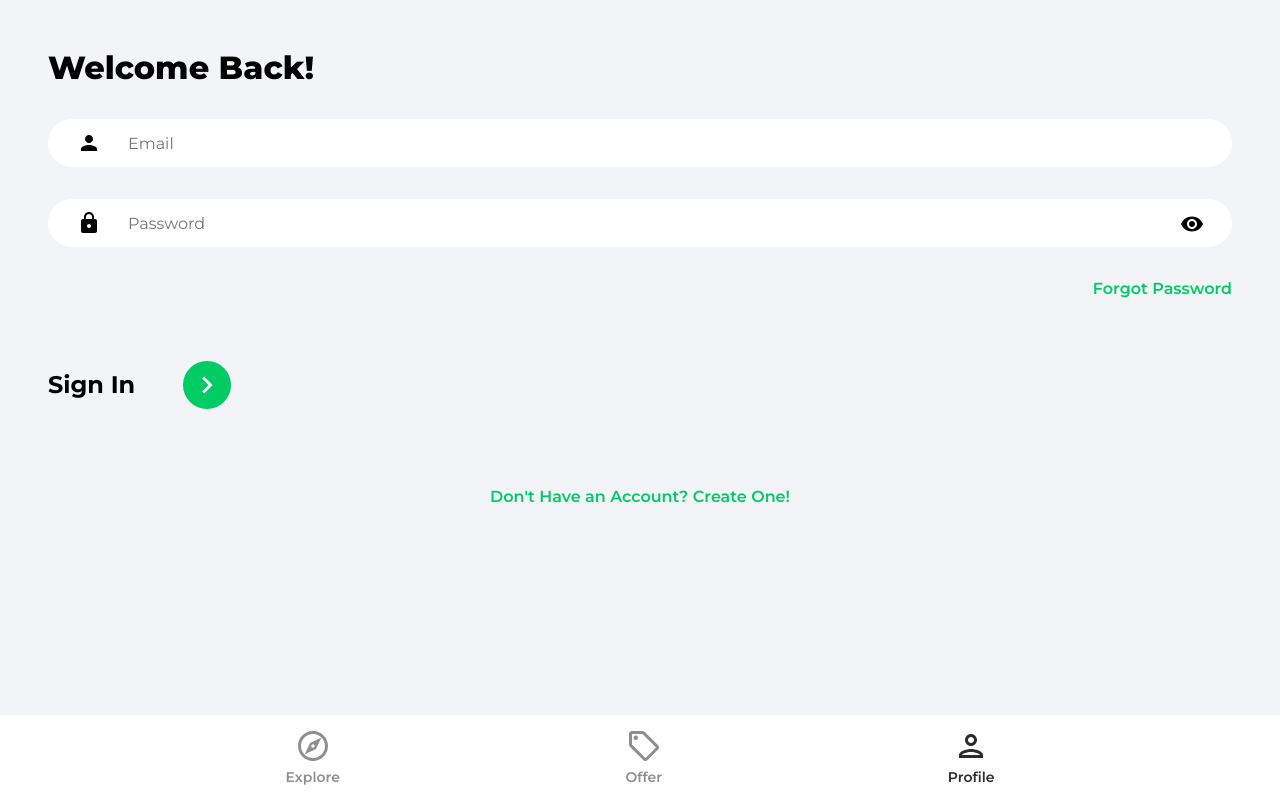
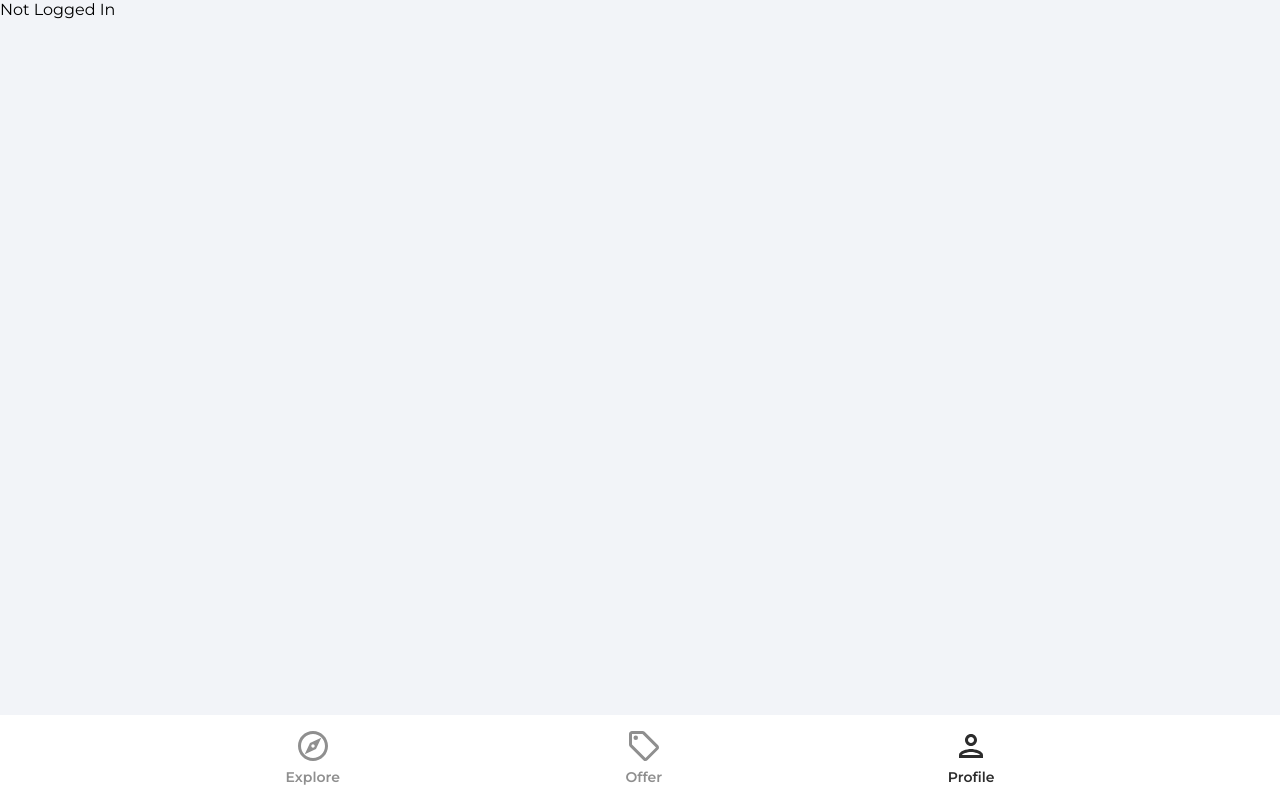
Before and after one commit to mhughes2011/house-marketplace, a React (Create React App) app: page /profile in a window 1280 px wide. Built offline with nearby package versions, Linux system fonts and the light colour scheme.

Commit message:
implemented sign in authentication and started profile layout

```diff
--- a/src/App.js
+++ b/src/App.js
@@ -15,7 +15,7 @@
         <Routes>
           <Route path='/' element={<Explore />} />
           <Route path='/offers' element={<Offers />} />
-          <Route path='/profile' element={<SignIn />} />
+          <Route path='/profile' element={<Profile />} />
           <Route path='/sign-in' element={<SignIn />} />
           <Route path='/sign-up' element={<SignUp />} />
           <Route path='/forgot-password' element={<ForgotPassword />} />
--- a/src/pages/Profile.jsx
+++ b/src/pages/Profile.jsx
@@ -1,11 +1,17 @@
-import React from 'react'
+import React, {useEffect, useState} from 'react'
+
+import {getAuth} from 'firebase/auth'
 
 function Profile() {
-  return (
-    <div>
-      <h1>Profile</h1>
-    </div>
-  )
+  const [user, setUser] = useState()
+
+  const auth = getAuth()
+
+  useEffect(() => {
+    setUser(auth.currentUser)
+  },[])
+
+  return user ? <h1>{user.displayName}</h1> : 'Not Logged In'
 }
 
 export default Profile
--- a/src/pages/SignIn.jsx
+++ b/src/pages/SignIn.jsx
@@ -2,6 +2,8 @@
 import {Link, useNavigate} from 'react-router-dom'
 import {ReactComponent as ArrowRightIcon} from '../assets/svg/keyboardArrowRightIcon.svg'
 import visibilityIcon from '../assets/svg/visibilityIcon.svg'
+
+import {getAuth, signInWithEmailAndPassword} from 'firebase/auth'
 
 function SignIn() {
   const [showPass, setShowPass] = useState(false)
@@ -22,6 +24,23 @@
     }))
   }
 
+  const onSubmit = async(e) => {
+    e.preventDefault()
+
+    try {
+      const auth = getAuth()
+
+      const userCredentials = await signInWithEmailAndPassword(auth, email, password)
+
+      if(userCredentials.user) {
+        navigate('/')
+      }
+    } catch (error) {
+      console.log(error)
+    }
+
+  }
+
   return (
     <>
       <div className="pageContainer">
@@ -30,7 +49,7 @@
         </header>
 
         <main>
-          <form>
+          <form onSubmit={onSubmit}>
             <input type="email" className='emailInput' placeholder='Email' id='email' value={email} onChange={onChange} />
 
             <div className="passwordInputDiv">
```
